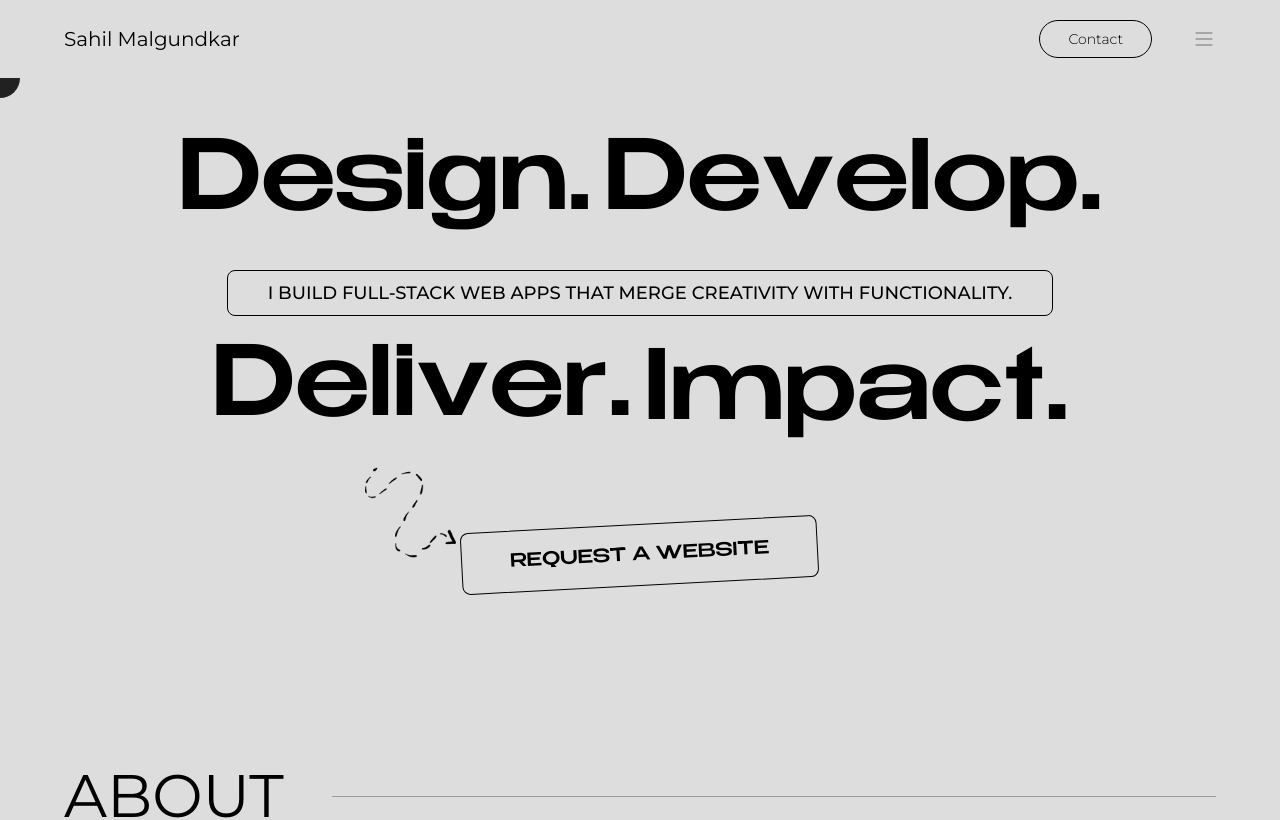
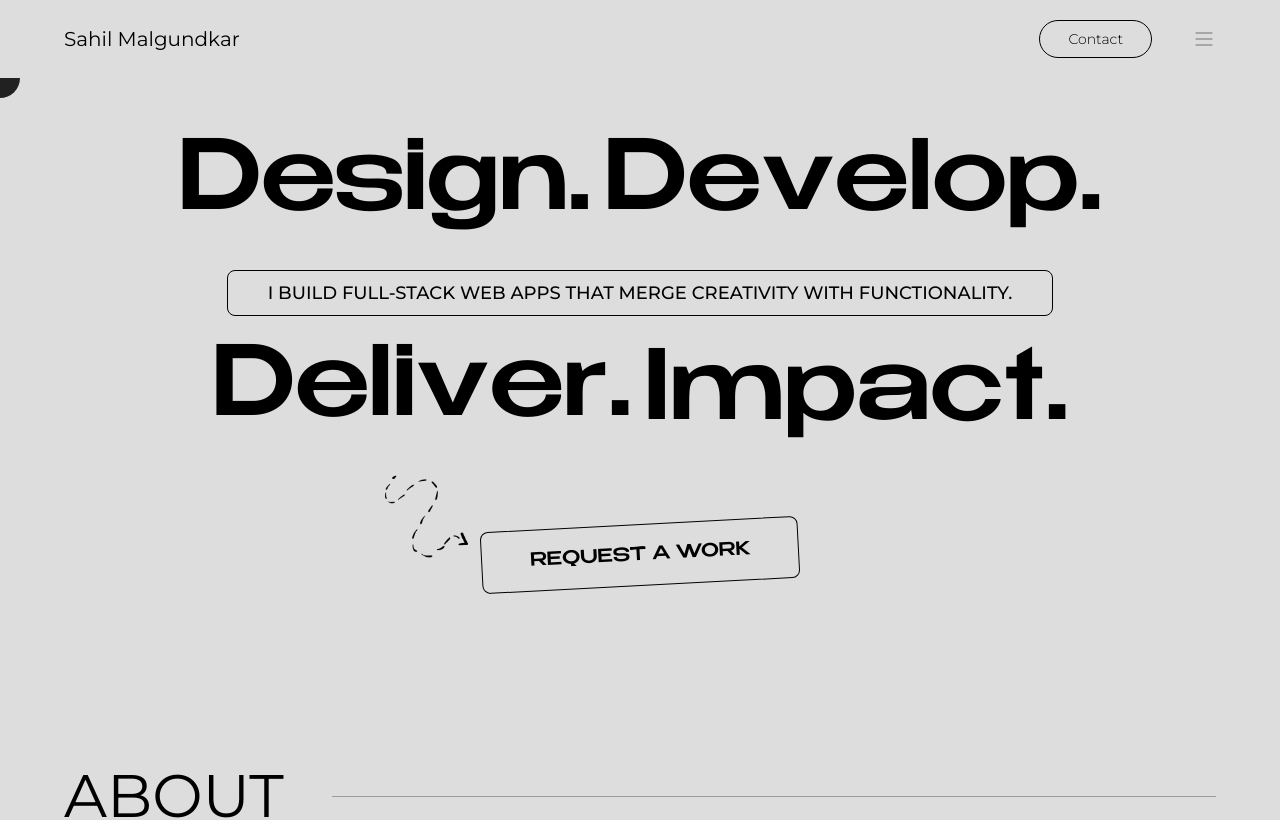
Before and after one commit to SahilMalgundkar24/Portfolio, a Next.js app: page / in a window 1280 px wide. Shown: the top 820 px of the page. Built offline with nearby package versions, Linux system fonts and the light colour scheme.

Commit message:
Minor Change

```diff
--- a/components/Hero.jsx
+++ b/components/Hero.jsx
@@ -186,7 +186,7 @@ const Hero = () => {
                 className="w-auto h-auto py-2 lg:py-4 px-5 lg:px-12 font-medium border border-black rounded-lg cursor-pointer hover:bg-black hover:text-white transition-all duration-200"
               >
                 <h1 className="uppercase text-sm lg:text-lg benzin-semi">
-                  REQUEST A WEBSITE
+                  REQUEST A WORK
                 </h1>
               </motion.div>
             </div>
@@ -296,7 +296,7 @@ const Hero = () => {
                 className="w-auto h-auto py-2 lg:py-4 px-5 lg:px-12 font-medium border border-black rounded-lg cursor-pointer hover:bg-black hover:text-white transition-all duration-200"
               >
                 <h1 className="uppercase text-sm lg:text-lg benzin-semi">
-                  REQUEST A WEBSITE
+                  REQUEST A WORK
                 </h1>
               </motion.div>
             </div>
```
